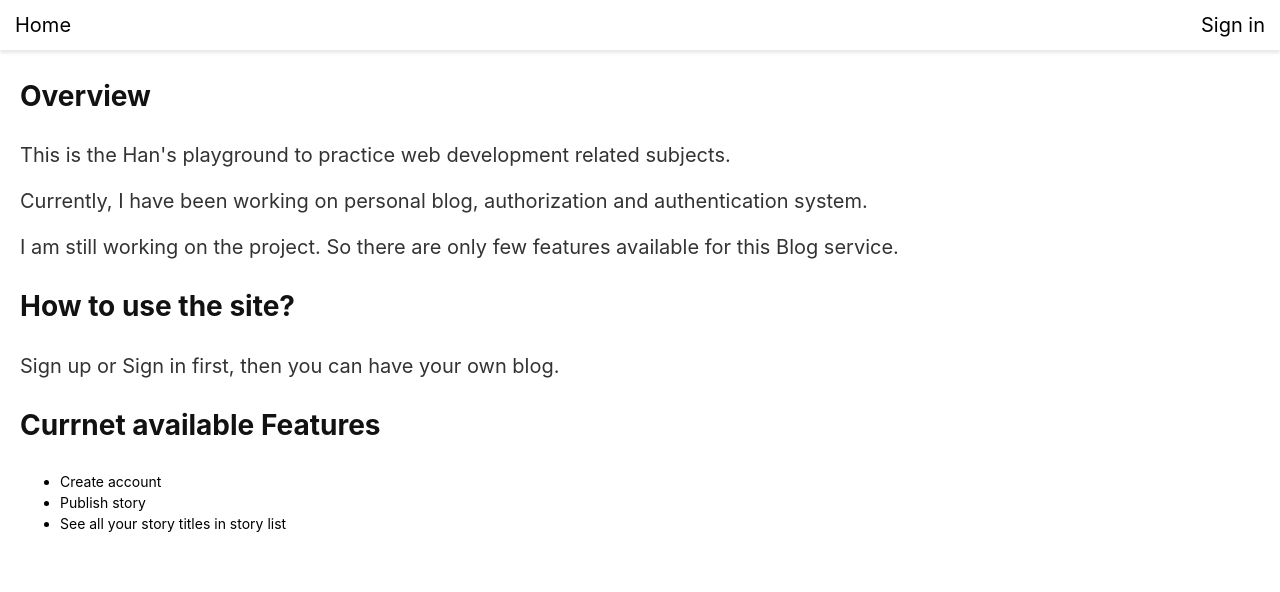
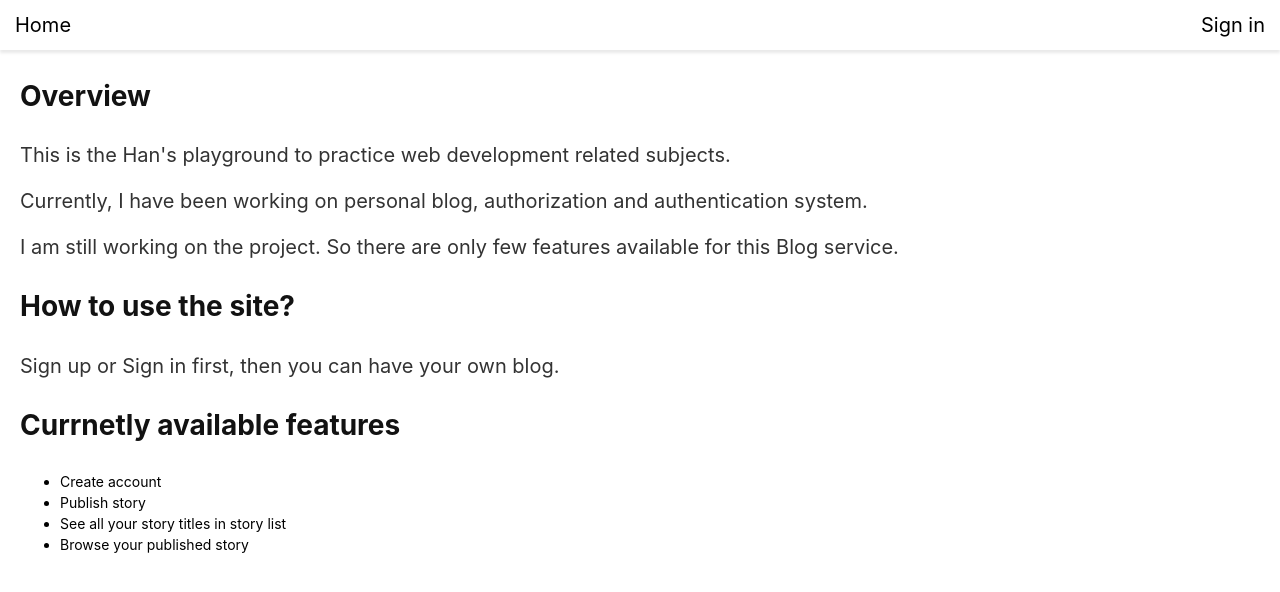
Before and after one commit to han3zeng/react-playground, a React (Create React App) app: page / in a window 1280 px wide. Shown: the top 592 px of the page. Built offline with nearby package versions, Linux system fonts and the light colour scheme; no server answers.

Commit message:
Adjust: wording for home page

```diff
--- a/src/components/Home.js
+++ b/src/components/Home.js
@@ -17,11 +17,12 @@ function Home() {
       <p>I am still working on the project. So there are only few features available for this Blog service.</p>
       <h3>How to use the site?</h3>
       <p>Sign up or Sign in first, then you can have your own blog.</p>
-      <h3>Currnet available Features</h3>
+      <h3>Currnetly available features</h3>
       <ul>
         <li>Create account</li>
         <li>Publish story</li>
         <li>See all your story titles in story list</li>
+        <li>Browse your published story</li>
       </ul>
     </Container>
   );
```
